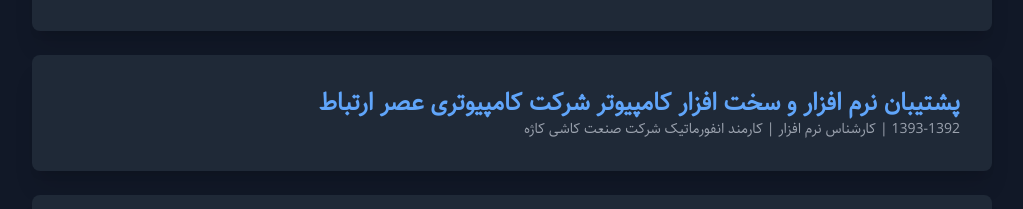
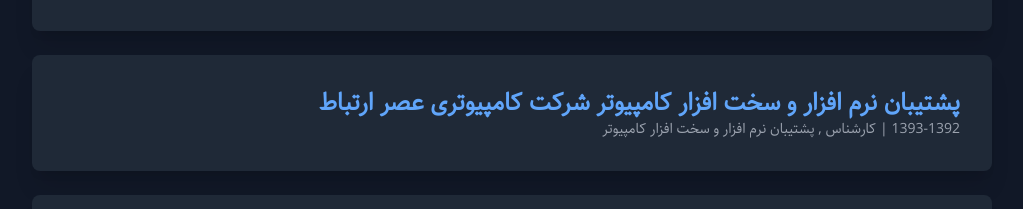
Before and after one commit to hamedrahideh/hamed_Repository, a Next.js app: page / in a window 1280 px wide. Shown: the part 1057-1266 px from the top of the page, without its empty margins (128-1151 px from the left). Built offline with nearby package versions, Linux system fonts and the light colour scheme.

Commit message:
Update page.tsx

```diff
--- a/app/page.tsx
+++ b/app/page.tsx
@@ -69,8 +69,7 @@ export default function Home() {
               پشتیبان نرم افزار و سخت افزار کامپیوتر شرکت کامپیوتری عصر ارتباط
             </h3>
             <p className="text-sm text-gray-400">
-              1393-1392 | کارشناس نرم افزار | کارمند انفورماتیک شرکت صنعت
-              کاشی کاژه
+              1393-1392 | کارشناس , پشتیبان نرم افزار و سخت افزار کامپیوتر
             </p>
           </div>
           <br/>
```
